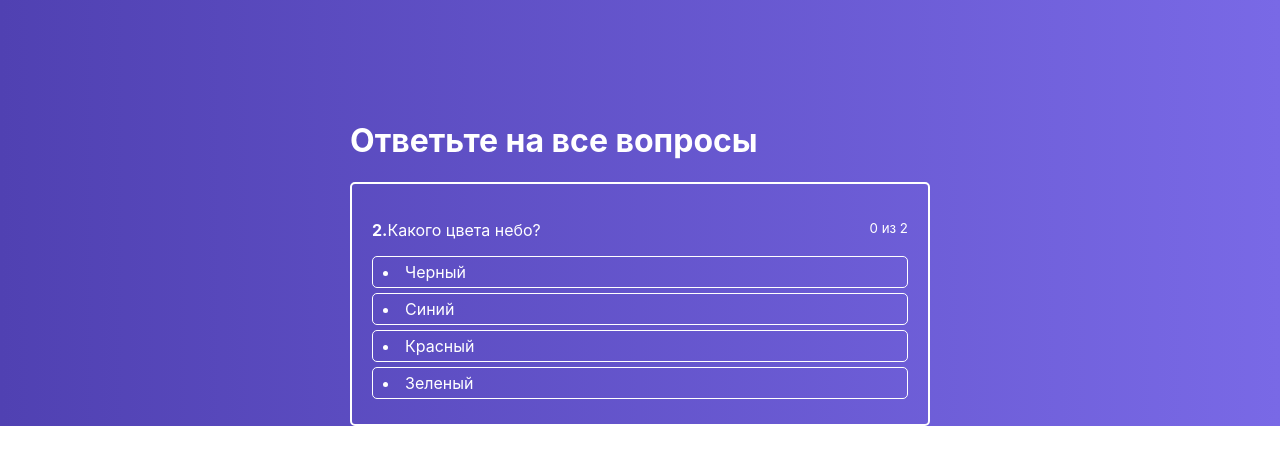
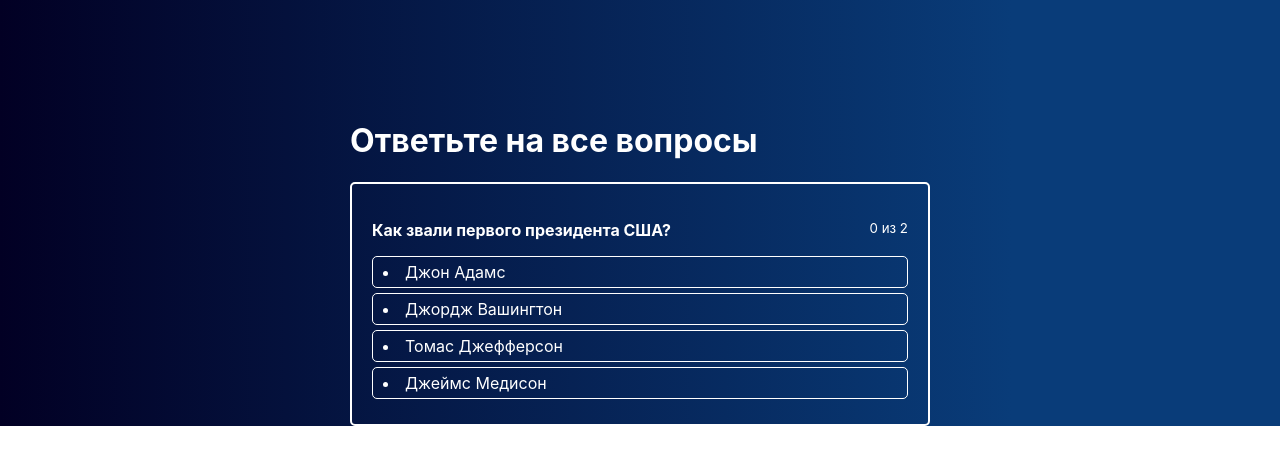
Before and after one commit to Lenkoranskiy007/questions, a React (Create React App) app: page / in a window 1280 px wide. Shown: the top 464 px of the page. Built offline with nearby package versions, Linux system fonts and the light colour scheme.

Commit message:
two commit

```diff
--- a/package.json
+++ b/package.json
@@ -3,6 +3,7 @@
   "version": "0.1.0",
   "private": true,
   "dependencies": {
+    "@material-ui/icons": "^4.11.2",
     "@testing-library/jest-dom": "^5.11.9",
     "@testing-library/react": "^11.2.3",
     "@testing-library/user-event": "^12.6.2",
--- a/public/index.html
+++ b/public/index.html
@@ -24,6 +24,8 @@
       work correctly both with client-side routing and a non-root public URL.
       Learn how to configure a non-root public URL by running `npm run build`.
     -->
+    <link rel="stylesheet" href="https://pro.fontawesome.com/releases/v5.10.0/css/all.css" integrity="sha384-AYmEC3Yw5cVb3ZcuHtOA93w35dYTsvhLPVnYs9eStHfGJvOvKxVfELGroGkvsg+p" crossorigin="anonymous"/>
+
     <title>React App</title>
   </head>
   <body>
--- a/src/Components/ActiveQuiz/ActiveQuiz.js
+++ b/src/Components/ActiveQuiz/ActiveQuiz.js
@@ -7,8 +7,8 @@ export  const ActiveQuiz = (props) => {
         <div className={classes.ActiveQuiz}>
           <p className={classes.Question}>
               <span>
-                  <strong>2.</strong>
-                  {props.questions}
+
+                  <strong>{props.questions}</strong>
               </span>
               <small>{props.answerNumber} из {props.quizLength}</small>
           </p>
--- /dev/null
+++ b/src/Components/FinishedQuiz/FinishedQuiz.js
@@ -0,0 +1,40 @@
+import React from 'react'
+import classes from './FinishedQuiz.module.css'
+import {Button} from '../UI/Button/Button'
+
+export const FinishedQuiz = (props) => {
+
+    const successCount = Object.keys(props.results).reduce((total, key) => {
+       if(props.results[key] === 'success') {
+           total++
+       }
+       return total
+    }, 0)
+    return(
+        <div className={classes.FinishedQuiz}>
+            <ul>
+                {
+                    props.quiz.map((quizItem, index) => {
+                        const cls = [
+                            'fa',
+                            props.results[quizItem.id] === 'error' ? 'fa-times' : 'fa-check',
+                            classes[props.results[quizItem.id]]
+                        ]
+                        debugger
+
+                        return <li key={index}>
+                            <strong>{index + 1}</strong>.&nbsp;
+                            {quizItem.questions}
+                            <i className={cls.join(' ')}/>
+                        </li>
+                    })
+
+                }
+            </ul>
+            <p>Правильно {successCount} из {props.quiz.length}</p>
+            <div>
+                <Button onClick={props.retryHandler} type='primary'>Повторить</Button>
+            </div>
+        </div>
+    )
+}
--- /dev/null
+++ b/src/Components/FinishedQuiz/FinishedQuiz.module.css
@@ -0,0 +1,22 @@
+.FinishedQuiz {
+     padding: 20px;
+     color: #fff;
+     border: 2px solid #fff;
+     border-radius: 5px;
+     box-sizing: border-box;
+     margin: 0 10px
+}
+
+.FinishedQuiz ul {
+    list-style: none;
+    padding: 0;
+    margin: 0;
+}
+
+.success {
+    background: rgba(161, 240, 69, .7);
+}
+
+.error {
+    background: rgba(240, 87, 108, .7);
+}
--- /dev/null
+++ b/src/Components/UI/Button/Button.js
@@ -0,0 +1,19 @@
+import React from "react";
+import classes from './Button.module.css'
+
+export const Button = (props) => {
+    const cls = [
+        classes.Button,
+        classes[props.type]
+    ]
+
+    return (
+       <button
+       onClick={props.onClick}
+       className={cls.join(' ')}
+       disabled={props.disabled}
+       >
+           {props.children}
+       </button>
+    )
+}
--- /dev/null
+++ b/src/Components/UI/Button/Button.module.css
@@ -0,0 +1,39 @@
+.Button {
+    display: inline-block;
+    padding: 10px 20px;
+    border-radius: 4px;
+    border: 1px solid #ccc;
+    color: #000;
+    margin-right: 15px;
+    text-transform: uppercase;
+    font-size: 12px;
+
+}
+
+.Button:focus {
+    outline: none;
+
+}
+
+.Button:active {
+    box-shadow: inset 2px 2px 1px rgba(0,0,0, .3);
+}
+
+.Button:disabled {
+    background: #ccc;
+    color: #000;
+    cursor: not-allowed;
+}
+
+.error {
+    background: rgba(240, 87, 108, .1);
+}
+
+.success {
+    background: rgba(161, 240, 69, 1);
+}
+
+.primary {
+    background: #2884f6;
+    color: #fff;
+}
--- a/src/containers/Quiz/Quiz.js
+++ b/src/containers/Quiz/Quiz.js
@@ -1,31 +1,39 @@
 import React from 'react'
 import classes from './Quize.module.css'
 import {ActiveQuiz} from "../../Components/ActiveQuiz/ActiveQuiz";
+import {FinishedQuiz} from "../../Components/FinishedQuiz/FinishedQuiz"
 
 class Quiz extends React.Component {
 
     state = {
+        results: {},
+        isFinished: false,
         activeQuestions: 0,
         answerState: null,
+
         quiz: [{
-            questions: "Какого цвета небо?",
+            finishedQuiz: [
+                {text: "How are you", id: 1},
+                {text: "How are you", id: 2},
+            ],
+            questions: "Как звали первого президента США?",
             id: 2,
             rightAnswerId: 2,
             answer: [
-                {text: "Черный", id:1},
-                {text: "Синий", id: 2},
-                {text: "Красный", id: 3},
-                {text: "Зеленый", id: 4}
+                {text: "Джон Адамс", id: 1},
+                {text: "Джордж Вашингтон", id: 2},
+                {text: "Томас Джефферсон", id: 3},
+                {text: "Джеймс Медисон", id: 4}
             ]
         },
             {
-                questions: "В каком году был основан Санкт-Петербург" ,
+                questions: "В каком году была основана Америка?",
                 id: 2,
                 rightAnswerId: 3,
                 answer: [
-                    {text: 1701, id:1},
-                    {text: 1702, id: 2},
-                    {text: 1703, id: 3},
+                    {text: 1701, id: 1},
+                    {text: 1742, id: 2},
+                    {text: 1776, id: 3},
                     {text: 1704, id: 4}
                 ]
             },
@@ -36,15 +44,30 @@ class Quiz extends React.Component {
     }
 
     onAnswerClick = (answerId) => {
+        if (this.state.answerState) {
+            const key = Object.keys(this.state.answerState)[0]
+            if (this.state.answerState[key] === 'success') {
+                return
+            }
+        }
+
         const question = this.state.quiz[this.state.activeQuestions]
+        const results = this.state.results
 
         if (question.rightAnswerId === answerId) {
+            if (!results[answerId]) {
+                results[answerId] = 'success'
+            }
             this.setState({
-                answerState: {[answerId]: 'success'}
+                answerState: {[answerId]: 'success'},
+                results
             })
             const timeout = window.setTimeout(() => {
-               if(this.isQuizFinished()) {
-                   console.log('finished')
+                if (this.isQuizFinished()) {
+                    this.setState({
+                        isFinished: true
+                    })
+
                 } else {
                     this.setState({
                         activeQuestions: this.state.activeQuestions + 1,
@@ -56,37 +79,51 @@ class Quiz extends React.Component {
 
 
         } else {
+            results[answerId] = 'error';
             this.setState({
-                answerState: {[answerId]: 'error'}
+                answerState: {[answerId]: 'error'},
+                results
             })
         }
 
     }
 
 
+    isQuizFinished() {
+        return this.state.activeQuestions + 1 === this.state.quiz.length
+    }
 
-    isQuizFinished () {
-        return this.state.activeQuestions + 1 === this.state.quiz.length
+     retryHandler = () =>{
+        this.setState({
+            isFinished: false,
+            activeQuestion: 0,
+            answerState: null,
+            results: {},
+        })
     }
 
 
 
-    render(){
-        return(
+    render() {
+        return (
+
             <div className={classes.Quiz}>
-
                 <div className={classes.QuizWrapper}>
-                    <h1 >Ответьте на все вопросы</h1>
+                    <h1>Ответьте на все вопросы</h1>
+                    {this.state.isFinished ?
+                        <FinishedQuiz
+                        results={this.state.results}
+                        quiz={this.state.quiz}
+                       retryHandler={ this.retryHandler}
+                        /> :
                         <ActiveQuiz
                             questions={this.state.quiz[this.state.activeQuestions].questions}
                             answers={this.state.quiz[this.state.activeQuestions].answer}
                             onAnswerClick={this.onAnswerClick}
                             quizLength={this.state.quiz.length}
-                      answerNumber={this.state.activeQuestions }
+                            answerNumber={this.state.activeQuestions}
                             state={this.state.answerState}
-
-
-                    />
+                        />}
                 </div>
             </div>
         )
--- a/src/containers/Quiz/Quize.module.css
+++ b/src/containers/Quiz/Quize.module.css
@@ -4,8 +4,7 @@
     padding-top: 100px;
     flex-grow: 1;
     width: 100%;
-    background: linear-gradient(90deg, #5041b2 0%, #7969e6 100%);
-
+    background: linear-gradient(90deg, rgba(2,0,36,1) 0%, rgba(9,60,121,1) 79%);
 }
 
 .Quiz h1 {
```
Also changed, not shown: 2 other files (tests, documents, lock files or other folders). Lines whose indentation alone changed are shown as unchanged.
